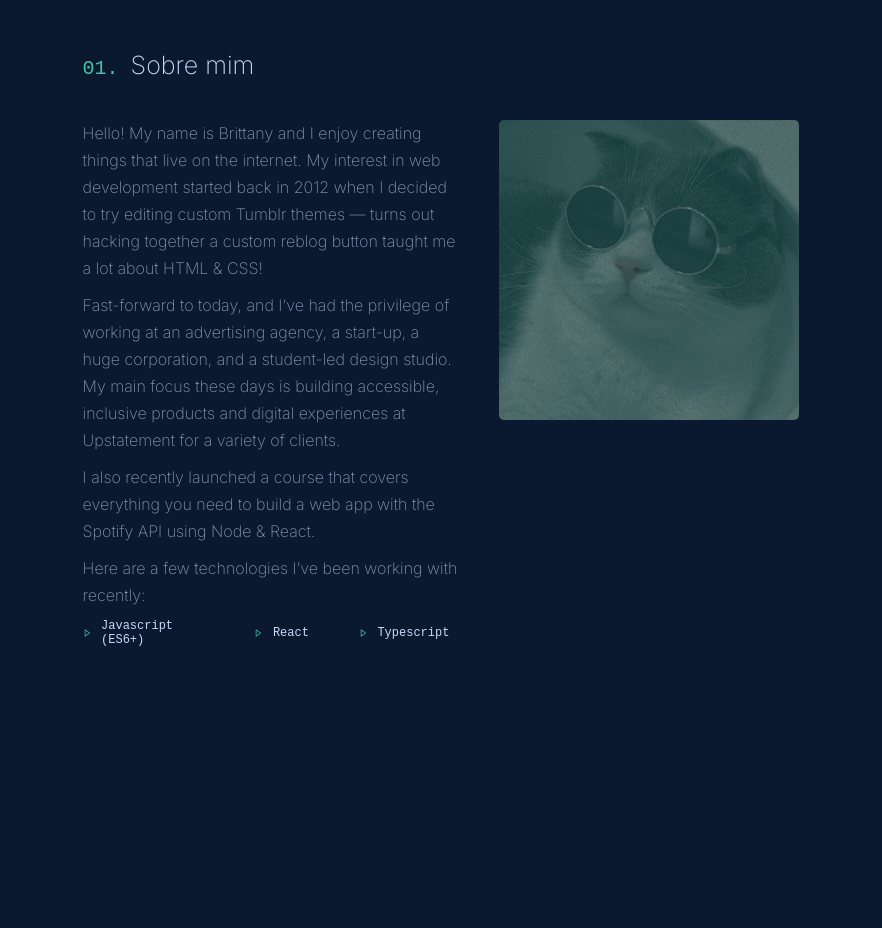
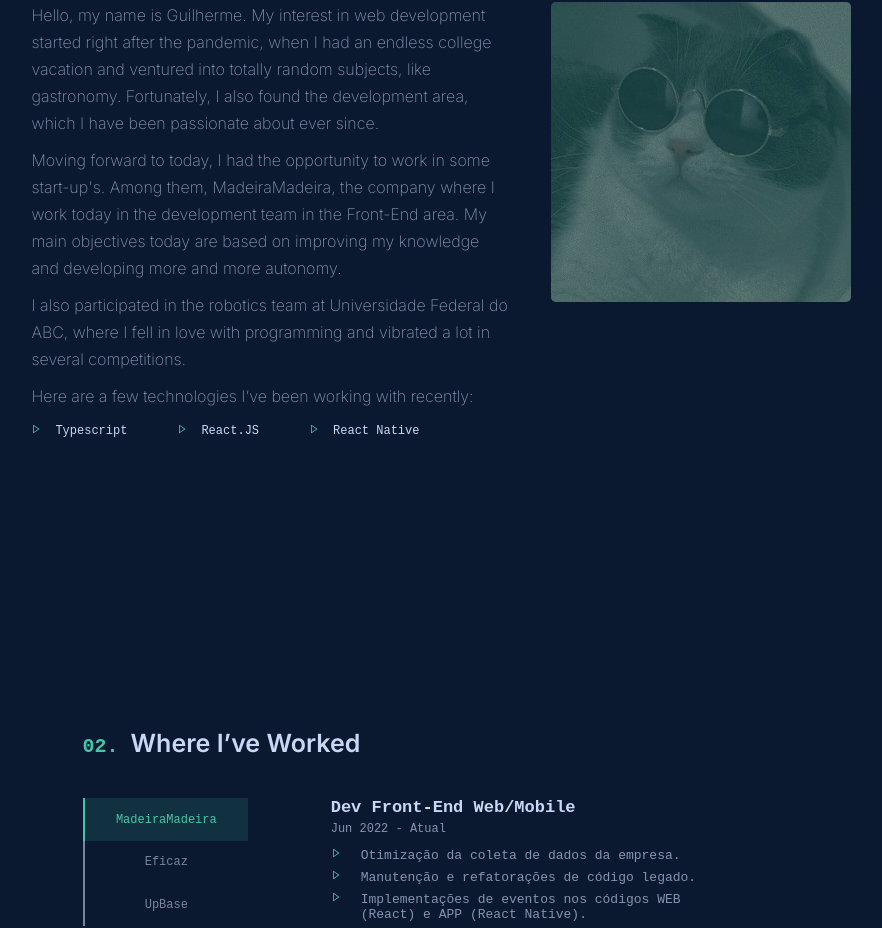
Before and after one commit to guilhermealmeidaa/portfolio-in-react, a React (Vite) app: page / in a window 1280 px wide. Shown: the part 863-1791 px from the top of the page, without its empty margins (199-1081 px from the left). Before the commit the page ends 1713 px from the top, so only its background shows below. Built offline with nearby package versions, Linux system fonts and the light colour scheme.

Commit message:
feat: added about

```diff
--- a/src/components/header/header.tsx
+++ b/src/components/header/header.tsx
@@ -9,16 +9,16 @@ export function Header() {
                 <ContainerMenuitem >
                     <MenuItem>
                         <MenuItemCouple>
-                            <MenuItemText transform="100ms"><MenuItemNumber>01. </MenuItemNumber>About</MenuItemText>
+                            <MenuItemText><MenuItemNumber>01. </MenuItemNumber>About</MenuItemText>
                         </MenuItemCouple>
                         <MenuItemCouple>
-                            <MenuItemText transform="200ms"><MenuItemNumber>02. </MenuItemNumber>Experience</MenuItemText>
+                            <MenuItemText><MenuItemNumber>02. </MenuItemNumber>Experience</MenuItemText>
                         </MenuItemCouple>
                         <MenuItemCouple>
-                            <MenuItemText transform="300ms"> <MenuItemNumber>03. </MenuItemNumber>Work</MenuItemText>
+                            <MenuItemText> <MenuItemNumber>03. </MenuItemNumber>Work</MenuItemText>
                         </MenuItemCouple>
                         <MenuItemCouple>
-                            <MenuItemText transform="400ms"><MenuItemNumber>04. </MenuItemNumber>Contact</MenuItemText>
+                            <MenuItemText><MenuItemNumber>04. </MenuItemNumber>Contact</MenuItemText>
                         </MenuItemCouple>
                     </MenuItem>
                     <MenuItemButton>Resume</MenuItemButton>
--- a/src/components/header/styles.tsx
+++ b/src/components/header/styles.tsx
@@ -25,7 +25,6 @@ const rotate = keyframes`
     justify-content: space-between;
     margin: 30px 0px 30px 0px;
     margin-top: 40px;
-
     `;
 
     export const ContainerLogo = styled.div`
@@ -39,6 +38,9 @@ const rotate = keyframes`
    export const MenuItem = styled.div`
     display: flex;
     gap: 30px;
+    @media only screen and (max-width: 768px) {
+      display: none;
+    }
     `;
     export const MenuItemCouple = styled.div`
     display: flex;
@@ -81,7 +83,6 @@ const rotate = keyframes`
     font-family: 'Fira Code', monospace;
     font-size: 13px;
     background-color: #00000000;
-    animation: ${rotate} 500ms ease-in;
 
     cursor: pointer;
     &:hover{
--- a/src/components/main/about/about.tsx
+++ b/src/components/main/about/about.tsx
@@ -1,37 +1,37 @@
 import { AboutNumber, AboutTitle, Container, ContainerAbout, ContainerAboutAll, ContainerAboutLeft, ContainerAboutRight, ContainerAboutText, HeaderImage, SkillsContainer, SkillsImage, SkillsTitle } from "./styles"
 import gatinhoImage from "../../../assets/gatinho.jpeg";
-import { BiRightArrow } from "react-icons/bi";
 
 
 export function About () {
 
-    const handleScroll = () => {
-        if (document.documentElement.scrollTop >  227) {
-            return true;
-         }
-       }
     return(
         <Container>
             <ContainerAbout>
-                <AboutTitle><AboutNumber>01. </AboutNumber>Sobre mim</AboutTitle>
+                <AboutTitle><AboutNumber>01. </AboutNumber>About me</AboutTitle>
                 <ContainerAboutAll>
                 <ContainerAboutLeft>
                     <ContainerAboutText>
-                        Hello! My name is Brittany and I enjoy creating things that live on the internet. My interest in web development started back in 2012 when I decided to try editing custom Tumblr themes — turns out hacking together a custom reblog button taught me a lot about HTML & CSS!
+                        Hello, my name is Guilherme. My interest in web development started right after the pandemic, when I had an endless college vacation and ventured into totally random subjects, like gastronomy. Fortunately, I also found the development area, which I have been passionate about ever since.
                     </ContainerAboutText>
                     <ContainerAboutText>
-                        Fast-forward to today, and I’ve had the privilege of working at an advertising agency, a start-up, a huge corporation, and a student-led design studio. My main focus these days is building accessible, inclusive products and digital experiences at Upstatement for a variety of clients.
+                    Moving forward to today, I had the opportunity to work in some start-up's. Among them, MadeiraMadeira, the company where I work today in the development team in the Front-End area. My main objectives today are based on improving my knowledge and developing more and more autonomy.
                     </ContainerAboutText>
                     <ContainerAboutText>
-                        I also recently launched a course that covers everything you need to build a web app with the Spotify API using Node & React.
+                    I also participated in the robotics team at Universidade Federal do ABC, where I fell in love with programming and vibrated a lot in several competitions.
                     </ContainerAboutText>
                     <ContainerAboutText>
                         Here are a few technologies I’ve been working with recently:
                     </ContainerAboutText>
                     <SkillsContainer>
-                        <SkillsImage/> <SkillsTitle>Javascript (ES6+)</SkillsTitle>
-                        <SkillsImage/> <SkillsTitle>React</SkillsTitle>
-                        <SkillsImage/> <SkillsTitle>Typescript</SkillsTitle>
+                        <div>
+                            <SkillsImage/> <SkillsTitle>Typescript</SkillsTitle>
+                        </div>
+                        <div>
+                            <SkillsImage/> <SkillsTitle>React.JS</SkillsTitle>
+                        </div>
+                        <div>
+                            <SkillsImage/> <SkillsTitle>React Native</SkillsTitle>
+                        </div>
                     </SkillsContainer>
                 </ContainerAboutLeft>
                 <ContainerAboutRight>
--- a/src/components/main/about/styles.tsx
+++ b/src/components/main/about/styles.tsx
@@ -1,50 +1,44 @@
 import styled, { keyframes } from "styled-components";
 import { BiRightArrow } from "react-icons/bi";
 
-const rotate = keyframes`
-  from {
-    margin-bottom: 10%;
-    opacity: 0;
-    width: auto;
-  }
-  to {
-    margin-bottom: 15px;
-    opacity: 1;
-    width: auto;
-  }
-`;
 
 
 export const Container = styled.div`
     display: flex;
     flex-direction: column;
-    width: 70%;
-    height: 100vh;
+    width: 80%;
+    height: 100%;
     margin: auto;
     margin-top: 200px;
-    animation: ${rotate} 1200ms ease-in;
-
+    margin-bottom: 290px;
+    @media only screen and (max-width: 768px) {
+        margin-top: 290px;
+        }
     `;
 export const ContainerAboutAll = styled.div`
     display: flex;
     flex-direction: row;
+    @media only screen and (max-width: 768px) {
+        display: flex;
+        flex-direction: column;
+    }
 `;
 export const AboutTitle = styled.text`
     font-size: 25px;
     color: #ccd6f6;
     font-family: 'Inter', sans-serif;
-    font-weight: bold,
+    font-weight: 800;
     `;
 export const AboutNumber = styled.text`
     font-size: 20px;
-    font-family: 'Fira Code', monospace;;
+    font-family: 'Fira Code', monospace;
     color: #42c6a7;
+
     `;
 export const ContainerAbout = styled.div`
     display: ${props => props.onScroll ? 'nome' : 'flex'};
     flex-direction: column;
     justify-content: space-between;
-
 `;
 export const ContainerAboutLeft = styled.div`
     margin-top: 40px;
@@ -62,7 +56,10 @@ export const ContainerAboutText = styled.text`
 `;
 export const ContainerAboutRight = styled.div`
     display: flex;
-
+    justify-content: center;
+    @media only screen and (max-width: 768px) {
+        margin-top: 20px;
+    }
 `;
 export const HeaderImage = styled.img`
     margin-top: 40px;
@@ -74,18 +71,29 @@ export const HeaderImage = styled.img`
         filter: opacity(1);
         transition: 200ms;
     }
+    @media only screen and (max-width: 768px) {
+        width: 280px;
+        height: 280px;
+    }
   `;
 export const SkillsContainer = styled.div`
     display: flex;
     flex-direction: row;
     align-items: center;
     margin-top: 10 bpx;
+    /* flex-wrap: wrap; */
+    @media only screen and (max-width: 768px) {
+        margin-top: 10px;
+        margin-bottom: 10px;
+        flex-direction: column;
+        align-items: flex-start;
+        gap: 7px;
+    }
 `;
 export const SkillsImage = styled(BiRightArrow)`
     color: #42c6a7;
     margin-right: 10px;
     font-size: 10px;
-
 `;
 export const SkillsTitle = styled.text`
     font-size: 12px;
--- /dev/null
+++ b/src/components/main/experience/index.tsx
@@ -0,0 +1,66 @@
+import { useState, useEffect  } from "react";
+import { AboutNumber, AboutTitle } from "../about/styles";
+import { Container, InfoContainer, InfoMain, State, StatesContainer, Text } from "./styles";
+import { Info } from "./info";
+
+export const states = [
+    {
+        name: 'MadeiraMadeira',
+        cargo: 'Dev Front-End Web/Mobile',
+        time: 'Jun 2022 - Atual',
+        description: {
+            0: 'Otimização da coleta de dados da empresa.',
+            1: 'Manutenção e refatorações de código legado.',
+            2: 'Implementações de eventos nos códigos WEB (React) e APP (React Native).',
+            3: 'Trabalhando em projetos Cross-Squad com várias stacks.',
+        }
+    },
+    {
+        name: 'Eficaz',
+        cargo: 'Dev Fullstack',
+        time: 'Jan 2020 - Jun 2022',
+        description: {
+            0: 'Criação de Landing Pages.',
+            1: 'Manutenção da plataforma web e Mobile do curso voltada para seus alunos.',
+            2: 'Ajuda técnica para clientes.',
+            3: 'Criação de um sistema admnistrativo.'
+        }
+    },
+    {
+        name: 'UpBase',
+        cargo: 'Dev Front-End',
+        time: 'Mar 2022 - Jun 2022',
+        description: {
+            0: 'Criação de Landing Pages.',
+            1: 'Criação e manuntenção de sistemas organizacionais.',
+            2: 'Contato com .NET no Back-end',
+            3: 'Experiência de contato direto com clientes.'
+        }
+    },
+]
+
+export function Experience() {
+    const [job, setJob] = useState('MadeiraMadeira')
+    const [component, setComponent] = useState(<Info jobName={job}/>)
+
+
+    useEffect(() => {
+        setComponent(<Info jobName={job}/>)
+    }, [job])
+
+    return(
+        <Container>
+            <AboutTitle style={{marginBottom: 40}}><AboutNumber>02. </AboutNumber>Where I’ve Worked</AboutTitle>
+            <InfoContainer>
+                <StatesContainer>
+                    {states.map(state => (
+                        <State onClick={() => setJob(state.name)} color={job === state.name ? '#42c6a7' : '#7c839c'} background={job === state.name ? '#113140' : 'transparent'}><Text style={{backgroundColor: 'transparent'}} color={job === state.name ? '#42c6a7' : '#7c839c'} >{state.name}</Text></State>
+                    ))}
+                </StatesContainer>
+                <InfoMain>
+                    {component}
+                </InfoMain>
+            </InfoContainer>
+        </Container>
+    );
+}
--- /dev/null
+++ b/src/components/main/experience/info/index.tsx
@@ -0,0 +1,38 @@
+import { states } from "..";
+import { SkillsImage } from "../../about/styles";
+import { Container, Text } from "../styles";
+import { DescriptionItem, DescriptionText, TimeText, TitleText } from "./styles";
+
+interface InfoProps{
+    jobName: string
+}
+
+export function Info({jobName}: InfoProps){
+    const filterJob = states.filter((state) => state.name === jobName)
+    const jobInfo = filterJob[0]
+    console.log(filterJob)
+
+    return(
+        <Container>
+            <TitleText>{jobInfo.cargo}</TitleText>
+            <TimeText>{jobInfo.time}</TimeText>
+
+            <DescriptionItem>
+            <SkillsImage/>
+            <DescriptionText> {jobInfo.description[0]}</DescriptionText>
+            </DescriptionItem>
+            <DescriptionItem>
+            <SkillsImage/>
+            <DescriptionText> {jobInfo.description[1]}</DescriptionText>
+            </DescriptionItem>
+            <DescriptionItem>
+            <SkillsImage/>
+            <DescriptionText> {jobInfo.description[2]}</DescriptionText>
+            </DescriptionItem>
+            <DescriptionItem>
+            <SkillsImage/>
+            <DescriptionText> {jobInfo.description[3]}</DescriptionText>
+            </DescriptionItem>
+        </Container>
+    );
+}
--- /dev/null
+++ b/src/components/main/experience/info/styles.tsx
@@ -0,0 +1,42 @@
+import styled from "styled-components";
+
+export const Container = styled.div`
+  display: flex;
+  flex-direction: column;
+  height: 100%;
+  width: 100%;
+`;
+
+export const TitleText = styled.text`
+  font-size: 17px;
+  color: #ccd6f6;
+  font-family: 'Fira Code', monospace;
+  font-weight: 600;
+  margin-bottom: 5px;
+`;
+export const TimeText = styled.text`
+  font-size: 12px;
+  font-family: 'Fira Code', monospace;
+  color: #8892b0;
+  margin-bottom: 12px;
+  @media only screen and (max-width: 768px) {
+      margin-bottom: 20px;
+    }
+`;
+
+export const DescriptionItem = styled.div`
+  display: flex;
+  flex-direction: row;
+  gap: 10px;
+`;
+
+export const DescriptionText = styled.text`
+  font-size: 13px;
+  font-family: 'Fira Code', monospace;
+  color: #8892b0;
+  margin-bottom: 7px;
+  max-width: 90%;
+  @media only screen and (max-width: 768px) {
+      max-width: 70%;
+    }
+`;
--- /dev/null
+++ b/src/components/main/experience/styles.tsx
@@ -0,0 +1,71 @@
+import styled from "styled-components";
+
+export const Container = styled.div`
+    width: 70%;
+    height: 40vh;
+    /* background-color: red; */
+    margin: auto;
+    display: flex;
+    flex-direction: column;
+`;
+export const InfoContainer = styled.div`
+    width: 100%;
+    height: 100%;
+    display: flex;
+    flex-direction: row;
+    /* background-color: aliceblue; */
+    @media only screen and (max-width: 768px) {
+        flex-direction: column;
+    }
+`;
+export const InfoMain = styled.div`
+    width: 100%;
+    height: 10%;
+    /* background-color: aliceblue;  */
+    @media only screen and (max-width: 768px) {
+        width: 120%;
+    }
+
+`
+export const InfoCargo = styled.text`
+    font-family: 'Fira Code', monospace;
+`
+
+
+export const StatesContainer = styled.div`
+    width: 30%;
+    height: 40%;
+    /* background-color: green; */
+    display: flex;
+    flex-direction: column;
+    @media only screen and (max-width: 768px) {
+        flex-direction: row;
+        width: 120%;
+        height: 90px
+    }
+`;
+export const State = styled.div`
+    width: 100%;
+    height: 100%;
+    display: flex;
+    align-items: center;
+    justify-content: center;
+    background-color: ${(props) => props.background};
+    cursor: pointer;
+    border-left: 2.3px solid #42c6a7;
+    /* border-left: 2.3px solid #42c6a7; */
+    border-color: ${(props) => props.color };
+    &:hover{
+        background-color: #113140;
+    }
+    @media only screen and (max-width: 768px) {
+        border-left: none;
+        border-bottom: 2.3px solid #42c6a7;
+        height: 50%;
+    }
+`;
+export const Text = styled.text`
+    color: ${(props) => props.color};
+    font-family: 'Fira Code', monospace;
+    font-size: 12px;
+`;
--- a/src/components/main/main.tsx
+++ b/src/components/main/main.tsx
@@ -1,4 +1,5 @@
 import { About } from "./about/about";
+import { Experience } from "./experience";
 import styled from "./styles";
 import { Title } from "./titlemain/title";
 
@@ -7,6 +8,7 @@ export function Main(){
         <styled.Container>
          <Title/>
          <About/>
+         <Experience/>
         </styled.Container>
     );
 }
```
Also changed, not shown: src/components/main/titlemain/styles.tsx (+14 -22 lines), src/components/main/titlemain/title.tsx (+5 -5 lines), 1 other file (tests, documents, lock files or other folders).
